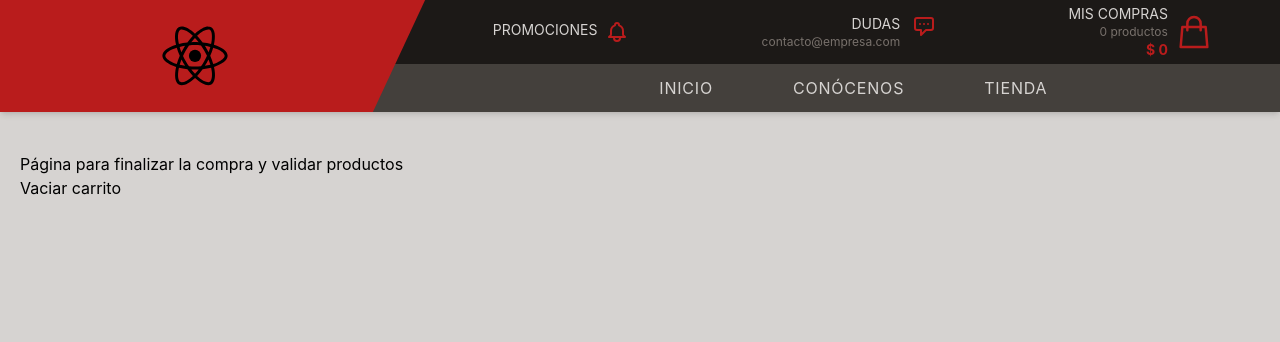
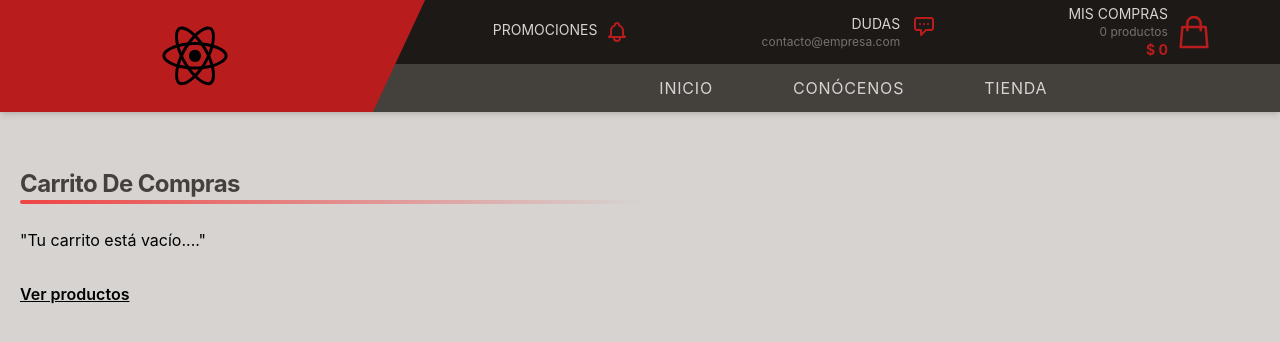
Before and after one commit to jorgeald77/coders-react-project, a React (Create React App) app: page /cart in a window 1280 px wide. Shown: the top 342 px of the page. Built offline with nearby package versions, Linux system fonts and the light colour scheme.

Commit message:
Se dis estilos al componente cart

```diff
--- a/public/index.html
+++ b/public/index.html
@@ -8,7 +8,7 @@
     <meta name="E-Commerce" content="Proyecto del Curso de React"/>
     <link rel="apple-touch-icon" href="%PUBLIC_URL%/logo192.png"/>
     <link rel="manifest" href="%PUBLIC_URL%/manifest.json"/>
-    <title>React App</title>
+    <title>React Ecommerce | CODERHOUSE</title>
 </head>
 <body>
 <noscript>Necesitas habilitar JavaScript para ejecutar esta aplicación.</noscript>
--- a/src/components/main-content/item-detail-container/ItemDetail.js
+++ b/src/components/main-content/item-detail-container/ItemDetail.js
@@ -2,6 +2,7 @@ import './ItemDetail.css'
 import ItemCount from "../count/ItemCount"
 import {useContext, useState} from "react";
 import {CartContext} from "../../../context/CartContext";
+import {Link} from "react-router-dom";
 
 function ItemDetail({item}) {
     const value = useContext(CartContext)
@@ -21,8 +22,14 @@ function ItemDetail({item}) {
             <div>
                 <p>{item.desc}</p>
                 <p className='item-price'>$ {item.price}</p>
-                <ItemCount stocks={item.stock} initials='1' agregarCarrito={agregarCarrito}/>
-                {comprar > 0 && <p>Felicidades vas a adquirir: {comprar}</p>}
+                {
+                    comprar > 0 ?
+                        <Link to={'/cart'}>
+                            <button className='button-agregar'>Finalizar compra</button>
+                        </Link>
+                        :
+                        <ItemCount stocks={item.stock} initials='1' agregarCarrito={agregarCarrito}/>
+                }
             </div>
         </div>
     )
--- a/src/components/main-content/item-list-container/Item.js
+++ b/src/components/main-content/item-list-container/Item.js
@@ -10,9 +10,7 @@ const Item = (props) => {
                 <p>{props.description}</p>
                 <div className='mt-4 flex justify-between items-center'>
                     <p>$ {props.price}</p>
-                    {parseInt(props.stock) == 0 &&
-                        <p className='text-red-500'>NO DISPONIBLE</p>
-                    }
+                    {parseInt(props.stock) == 0 && <p className='text-red-500'>NO DISPONIBLE</p>}
                 </div>
                 <Link to={`/producto/${props.id}`}>
                     <button className='btn-verdetalle mt-4'>Ver detalle</button>
--- a/src/components/main-content/item-list-container/ItemListContainer.css
+++ b/src/components/main-content/item-list-container/ItemListContainer.css
@@ -4,6 +4,10 @@
 
 .category-header--title {
     @apply capitalize text-2xl font-bold tracking-tight text-stone-700;
+}
+
+.category-header--subtitle {
+    @apply capitalize text-lg font-bold tracking-tight text-stone-700;
 }
 
 .category-header--border {
--- a/src/components/pages/Cart.js
+++ b/src/components/pages/Cart.js
@@ -1,23 +1,86 @@
 import {useContext} from "react";
 import {CartContext} from "../../context/CartContext";
+import {Link} from "react-router-dom";
 
 export default function Cart() {
-    const {lista, remove, clean} = useContext(CartContext)
+    const {lista, remove, clean, total} = useContext(CartContext)
 
-    return (<>
-        <h3>Página para finalizar la compra y validar productos</h3>
-        <button onClick={() => clean()}>Vaciar carrito</button>
-
-        <ol>
-            {
-                lista.map(item => (
-                    <li key={item.id} className='flex justify-around w-1/2'>
-                        <p>"{item.title}"</p>
-                        <p>{item.cant}</p>
-                        <button className='self-end' onClick={() => remove(item.id)}>Borrar {item.id}</button>
-                    </li>
-                ))
-            }
-        </ol>
-    </>)
+    return (
+        <div className='h-full'>
+            <div className='category-header'>
+                <h2 className='category-header--title'>carrito de compras</h2>
+                <div className='category-header--border'></div>
+            </div>
+            <div>
+                {lista.length == 0
+                    ?
+                    <div>
+                        <p className='my-6'>"Tu carrito está vacío...."</p>
+                        <Link to='/'>
+                            <button className='font-semibold underline mt-1.5'>Ver productos</button>
+                        </Link>
+                    </div>
+                    :
+                    <div className='flex flex-col space-y-2 md:flex-row md:space-x-10 md:space-y-0'>
+                        <div className='p-2 md:w-2/3'>
+                            <table className='table-fixed w-full'>
+                                <thead>
+                                <tr>
+                                    <th className='text-center'>producto</th>
+                                    <th className='text-right w-24'>precio</th>
+                                    <th className='text-right w-20'>cantidad</th>
+                                    <th className='text-right w-24'>total</th>
+                                </tr>
+                                </thead>
+                                <tbody>
+                                {lista.map(item => (
+                                    <tr className='border-b'>
+                                        <td className='flex px-2 my-3 justify-start items-center space-x-4'>
+                                            <button onClick={() => remove(item.id)}>
+                                                <svg xmlns="http://www.w3.org/2000/svg" viewBox="0 0 24 24"
+                                                     fill="currentColor" className="w-5 h-5">
+                                                    <path fill-rule="evenodd"
+                                                          d="M5.47 5.47a.75.75 0 011.06 0L12 10.94l5.47-5.47a.75.75 0 111.06 1.06L13.06 12l5.47 5.47a.75.75 0 11-1.06 1.06L12 13.06l-5.47 5.47a.75.75 0 01-1.06-1.06L10.94 12 5.47 6.53a.75.75 0 010-1.06z"
+                                                          clip-rule="evenodd"/>
+                                                </svg>
+                                            </button>
+                                            <img src={`${item.pictureUrl}70?random=${item.id}`} alt="img"
+                                                 height='20px'/>
+                                            <p>{item.title}</p>
+                                        </td>
+                                        <td className='text-right'>$ {item.price}</td>
+                                        <td className='text-right'>{item.cant}</td>
+                                        <td className='text-right'>$ {item.subtotal}</td>
+                                    </tr>
+                                ))}
+                                </tbody>
+                            </table>
+                            <div className='text-right mt-4'>
+                                <button className='text-red-500' onClick={() => clean()}>vaciar carrito</button>
+                            </div>
+                        </div>
+                        <div className='p-2 md:w-1/3'>
+                            <div>
+                                <p className='category-header--subtitle'>resumen de pedido</p>
+                                <ol className='my-8 divide-y divide-stone-400'>
+                                    <li className='flex h-8 justify-between'>
+                                        <p>subtotal</p>
+                                        <p>$ {parseInt(total) - (parseInt(total) * 0.16)}</p>
+                                    </li>
+                                    <li className='flex h-8 justify-between'>
+                                        <p>16% iva</p>
+                                        <p>$ {(parseInt(total) * 0.16)}</p>
+                                    </li>
+                                    <li className='flex h-8 justify-between'>
+                                        <p>total</p>
+                                        <p>$ {parseInt(total)}</p>
+                                    </li>
+                                </ol>
+                            </div>
+                        </div>
+                    </div>
+                }
+            </div>
+        </div>
+    )
 }
--- a/src/components/pages/Home.js
+++ b/src/components/pages/Home.js
@@ -11,12 +11,6 @@ export default function Home() {
                 <div className='home-header-bg'/>
                 <div className='home-header-title'>
                     <p className='uppercase font-semibold text-5xl md:text-left'>CONECTA CON LA NATURALEZA</p>
-
-                    {/* TODO agregar clasificación de sexo a los productos
-                    <div className='flex justify-evenly my-8 md:my-16'>
-                        <button className='border rounded-full px-4 py-1'>Mujer</button>
-                        <button className='border rounded-full px-4 py-1'>Hombre</button>
-                    </div>*/}
                 </div>
             </div>
 
```
